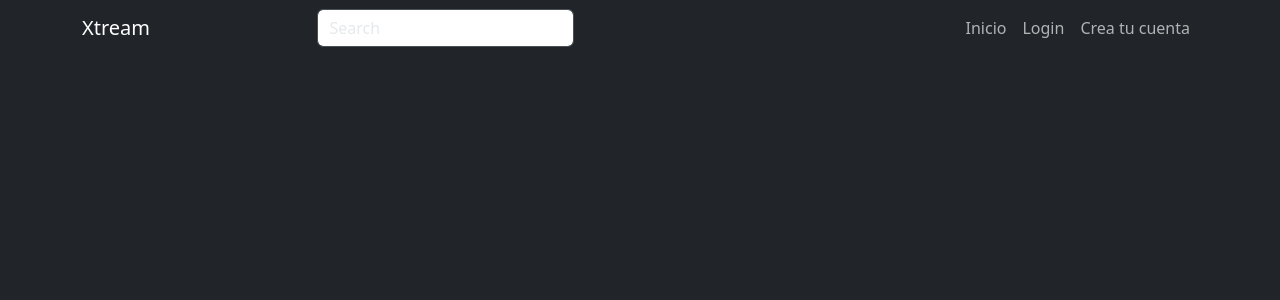
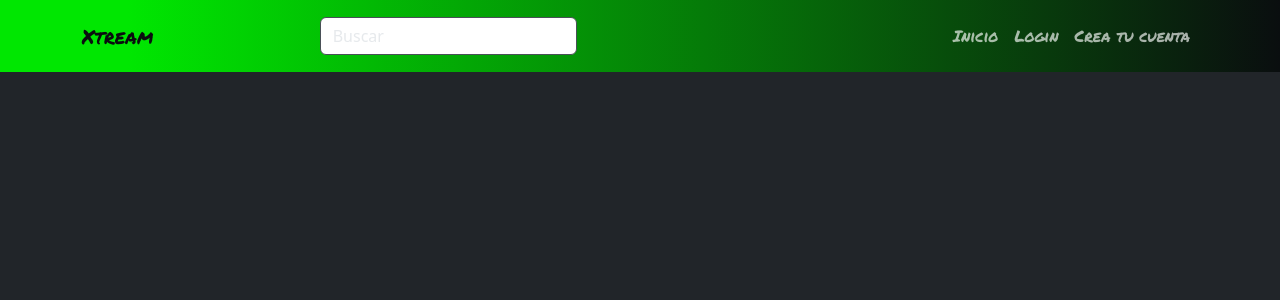
Before and after one commit to emiarias/Xtream, a React (Vite) app: page / in a window 1280 px wide. Shown: the top 300 px of the page. Built offline with nearby package versions, Linux system fonts and the light colour scheme.

Commit message:
agregamos gradiente al navBar, agregamos fuente y cambiamos color de link en boton hamburguesa

```diff
--- a/src/components/shared/Menu.jsx
+++ b/src/components/shared/Menu.jsx
@@ -10,24 +10,24 @@ const Menu = () => {
     <header>
       <Navbar expand="lg" className="colorNav">
         <Container>
-          <Navbar.Brand href="#home">Xtream</Navbar.Brand>
+          <Navbar.Brand href="#home" className="fuenteLogo color-logo-nav">Xtream</Navbar.Brand>
           <Form className="w-50 d-flex justify-content-center">
             <Row>
               <Col xs="auto">
                 <Form.Control
                   type="text"
-                  placeholder="Search"
-                  className="bg-white"
+                  placeholder="Buscar"
+                  className="buscadorNav"
                 />
               </Col>
             </Row>
           </Form>
-          <Navbar.Toggle aria-controls="basic-navbar-nav" />
+          <Navbar.Toggle aria-controls="basic-navbar-nav" className="boton-hamburguesa" />
           <Navbar.Collapse id="basic-navbar-nav">
-            <Nav className="me-auto d-flex justify-content-end w-100">
-              <Nav.Link href="#home">Inicio</Nav.Link>
-              <Nav.Link href="#link">Login</Nav.Link>
-              <Nav.Link href="#">Crea tu cuenta</Nav.Link>
+            <Nav className="me-auto d-flex justify-content-end w-100 nav-link">
+              <Nav.Link href="#home" className="fuenteLogo">Inicio</Nav.Link>
+              <Nav.Link href="#link" className="fuenteLogo">Login</Nav.Link>
+              <Nav.Link href="#" className="fuenteLogo">Crea tu cuenta</Nav.Link>
             </Nav>
           </Navbar.Collapse>
         </Container>
--- a/src/index.css
+++ b/src/index.css
@@ -1,11 +1,42 @@
-@import url('https://fonts.googleapis.com/css2?family=Permanent+Marker&family=Raleway:ital,wght@0,100..900;1,100..900&family=Tinos:ital,wght@0,400;0,700;1,400;1,700&display=swap');
+@import url("https://fonts.googleapis.com/css2?family=Permanent+Marker&family=Raleway:ital,wght@0,100..900;1,100..900&family=Tinos:ital,wght@0,400;0,700;1,400;1,700&display=swap");
 
-.tinos{
-    font-family: "Tinos", serif;
+.tinos {
+  font-family: "Tinos", serif;
 }
-.raleway{
-    font-family: "Raleway", serif;
+.raleway {
+  font-family: "Raleway", serif;
 }
-.fuenteLogo{
-    font-family: "Permanent Marker", serif;
+.fuenteLogo {
+  font-family: "Permanent Marker", serif;
 }
+
+.colorNav {
+  background: #00e701;
+  background: linear-gradient(
+    90deg,
+    rgba(0, 231, 1, 1) 10%,
+    rgba(10, 14, 15, 1) 100%
+  );
+}
+
+.color-logo-nav {
+    color: rgba(10, 14, 15, 1) !important;
+}
+
+.buscadorNav {
+    background: #fff !important;
+}
+.boton-hamburguesa {
+    background-color: rgba(10, 14, 15) !important;
+    border: 1px solid #fff !important;
+}
+
+@media (max-width: 991px) {
+    .nav-link {
+        color: black !important;
+    }
+
+    .nav-link:hover {
+        color: #fff !important;
+    }
+}
```
